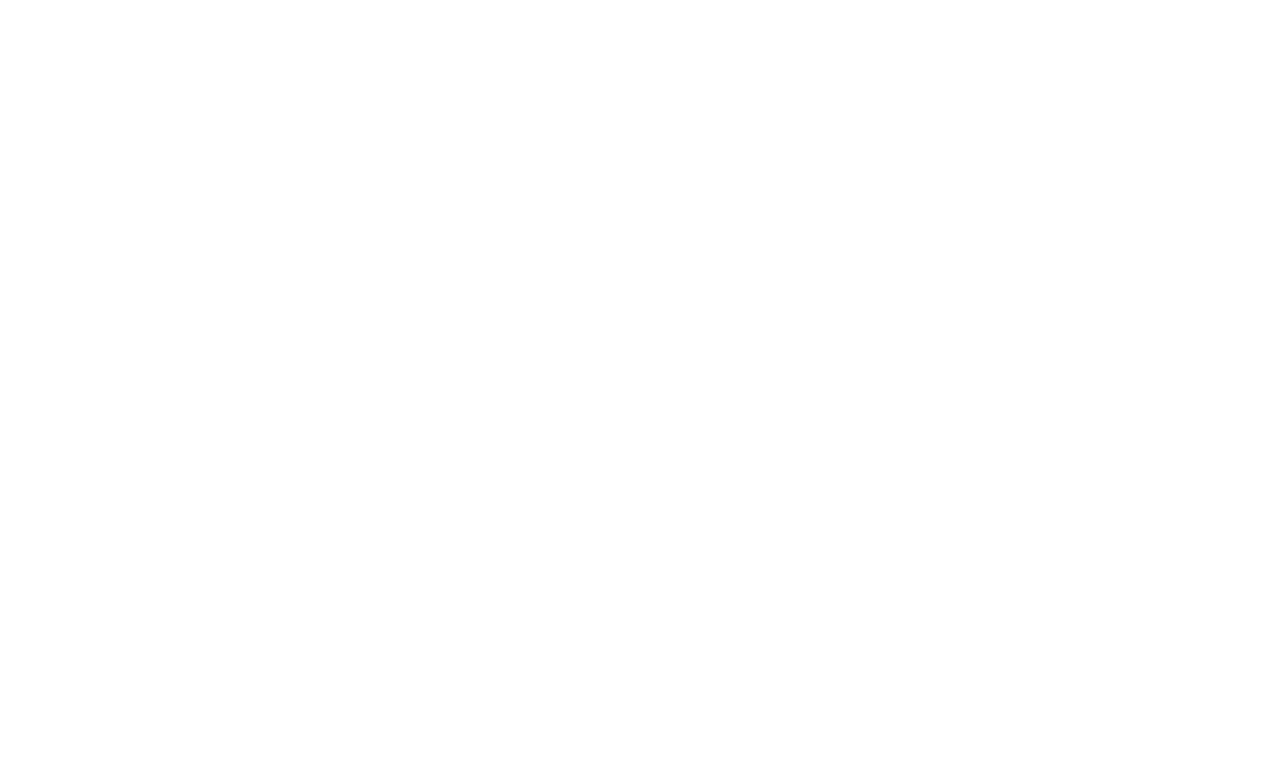
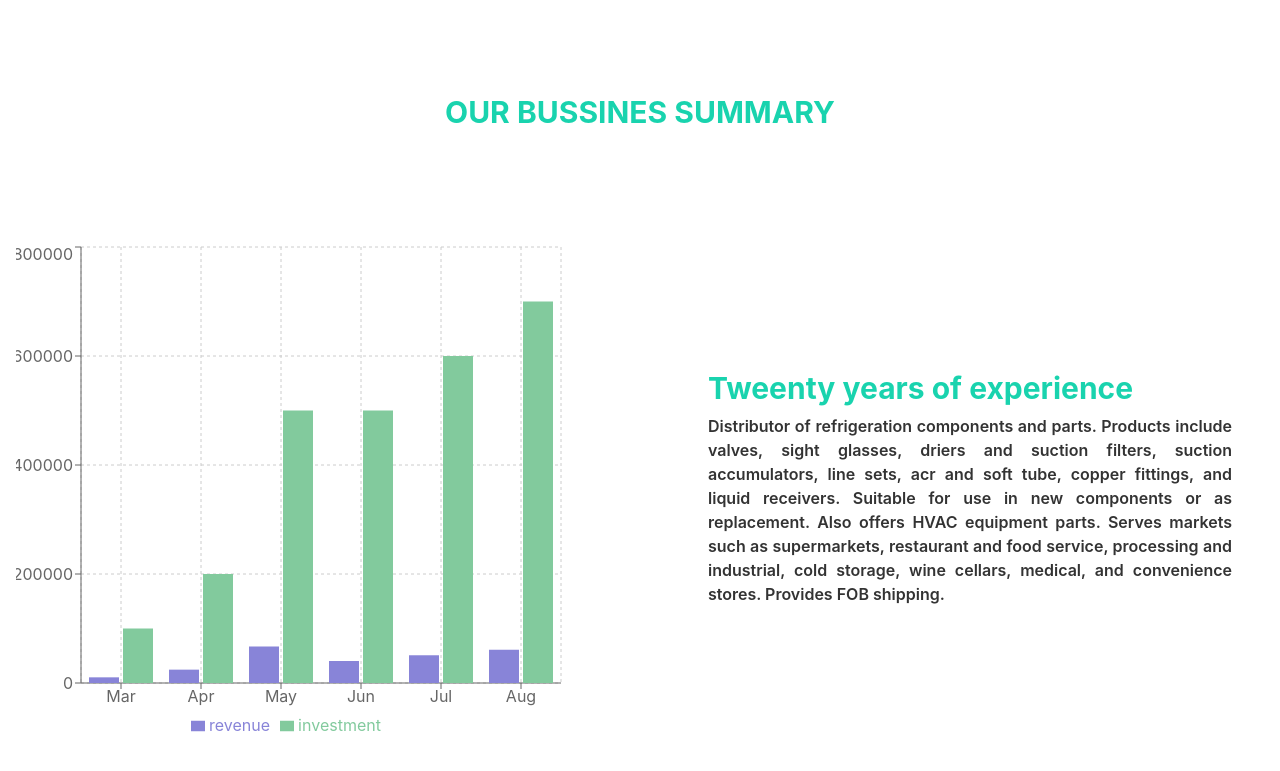
Before and after one commit to epshita-shima/refrigaration-technology-client-side, a React (Create React App) app: page / in a window 1280 px wide. Shown: the part 1629-2400 px from the top of the page. Before the commit the page ends 1627 px from the top, so only its background shows below. Built offline with nearby package versions, Linux system fonts and the light colour scheme.

Commit message:
business summary added

```diff
--- /dev/null
+++ b/src/Pages/Home/BusinessSummary.js
@@ -0,0 +1,70 @@
+import React from 'react';
+import { CartesianGrid, XAxis, YAxis, Tooltip, BarChart, Legend, Bar } from 'recharts';
+
+
+const BusinessSummary = () => {
+    const data = [
+        {
+            "month": "Mar",
+            "investment": 100000,
+            "sell": 241,
+            "revenue": 10401
+        },
+        {
+            "month": "Apr",
+            "investment": 200000,
+            "sell": 423,
+            "revenue": 24500
+        },
+        {
+            "month": "May",
+            "investment": 500000,
+            "sell": 726,
+            "revenue": 67010
+        },
+        {
+            "month": "Jun",
+            "investment": 500000,
+            "sell": 529,
+            "revenue": 40405
+        },
+        {
+            "month": "Jul",
+            "investment": 600000,
+            "sell": 601,
+            "revenue": 50900
+        },
+        {
+            "month": "Aug",
+            "investment": 700000,
+            "sell": 670,
+            "revenue": 61000
+        }
+    ]
+    return (
+        <div className='mb-16'>
+            <div className='text-center mb-16 mt-24'>
+                <h2 className='text-accent text-3xl font-bold uppercase mb-2'>Our Bussines summary</h2>
+            </div>
+            <div className='grid sm:grid-cols-1 lg:grid-cols-2 gap-10 mt-24 max-w-7xl mx-auto'>
+                <div className='p-4'>
+                    <BarChart width={550} height={500} data={data}>
+                        <CartesianGrid strokeDasharray="3 3" />
+                        <XAxis dataKey="month" />
+                        <YAxis />
+                        <Tooltip />
+                        <Legend />
+                        <Bar dataKey="revenue" fill="#8884d8" />
+                        <Bar dataKey="investment" fill="#82ca9d" />
+                    </BarChart>
+                </div>
+                <div className='p-12 lg:mt-24'>
+                    <h2 className='text-accent text-3xl font-bold mb-2'>Tweenty years of experience</h2>
+                    <p className='font-semibold text-justify'>Distributor of refrigeration components and parts. Products include valves, sight glasses, driers and suction filters, suction accumulators, line sets, acr and soft tube, copper fittings, and liquid receivers. Suitable for use in new components or as replacement. Also offers HVAC equipment parts. Serves markets such as supermarkets, restaurant and food service, processing and industrial, cold storage, wine cellars, medical, and convenience stores. Provides FOB shipping.</p>
+                </div>
+            </div>
+        </div>
+    );
+};
+
+export default BusinessSummary;
--- a/src/Pages/Home/Home.js
+++ b/src/Pages/Home/Home.js
@@ -1,5 +1,6 @@
 import React from 'react';
 import Banner from './Banner';
+import BusinessSummary from './BusinessSummary';
 import ServiceParts from './ServiceParts';
 
 const Home = () => {
@@ -7,6 +8,7 @@ const Home = () => {
         <div>
             <Banner></Banner>
             <ServiceParts></ServiceParts>
+            <BusinessSummary></BusinessSummary>
         </div>
     );
 };
```
